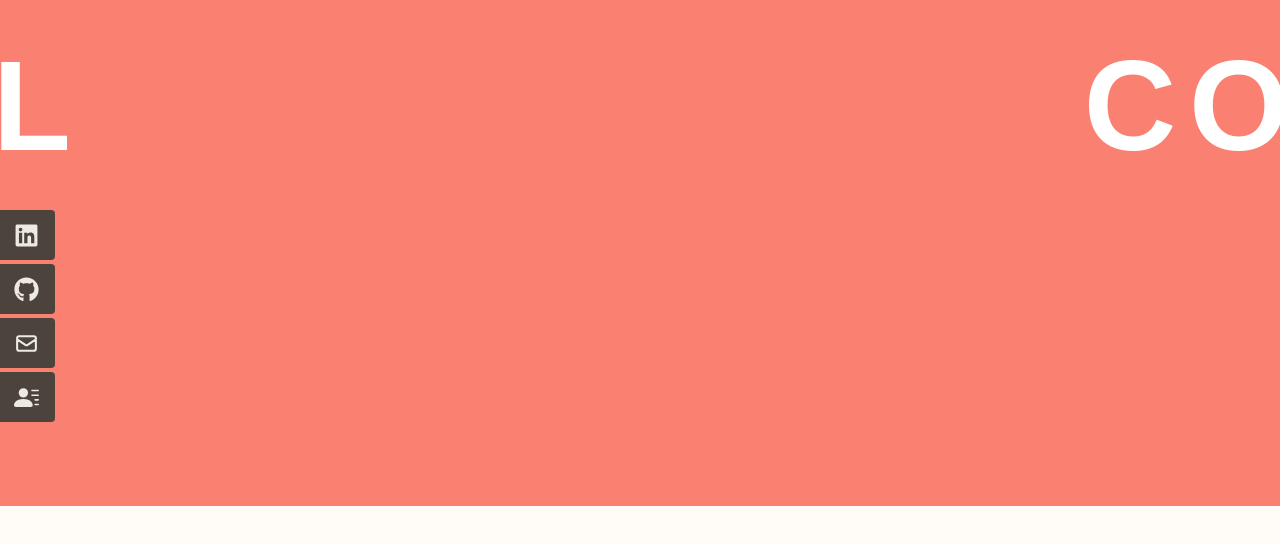
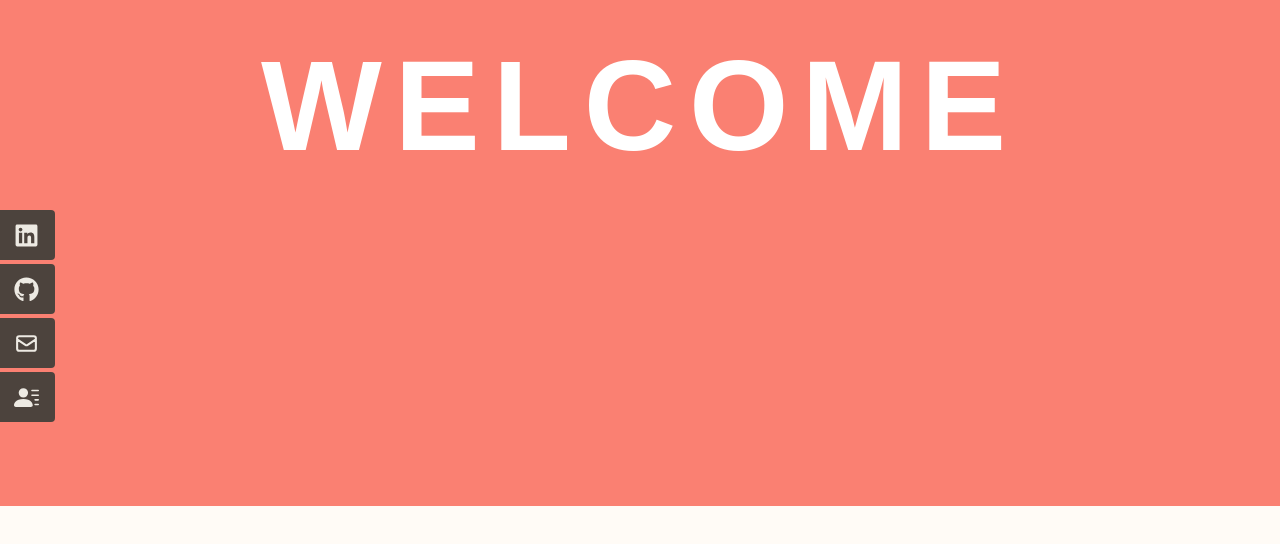
Before and after one commit to tiffanysimione/Tiffany-Portfolio, a React (Create React App) app: page / in a window 1280 px wide. Shown: the part 294-838 px from the top of the page. Built offline with nearby package versions, Linux system fonts and the light colour scheme.

Commit message:
fixing welcome

```diff
--- a/src/components/Welcome.jsx
+++ b/src/components/Welcome.jsx
@@ -7,14 +7,14 @@ function Welcome() {
   const [isWelcomeVisible, setWelcomeVisible] = useState(true);
 
   const welSpring = useSpring({
-    from: { transform: isWelcomeVisible ? 'translateX(0px)' : 'translateX(-500px)' },
-    to: { transform: isWelcomeVisible ? 'translateX(-500px)' : 'translateX(0px)' },
+    from: { transform: isWelcomeVisible ? 'translateX(-500px)' : 'translateX(0px)' },
+    to: { transform: isWelcomeVisible ? 'translateX(0px)' : 'translateX(-500px)' },
     scroll: ref,
   });
 
   const comeSpring = useSpring({
-    from: { transform: isWelcomeVisible ? 'translateX(0px)' : 'translateX(500px)' },
-    to: { transform: isWelcomeVisible ? 'translateX(500px)' : 'translateX(0px)' },
+    from: { transform: isWelcomeVisible ? 'translateX(5000px)' : 'translateX(0px)' },
+    to: { transform: isWelcomeVisible ? 'translateX(0px)' : 'translateX(500px)' },
     scroll: ref,
   });
 
```
